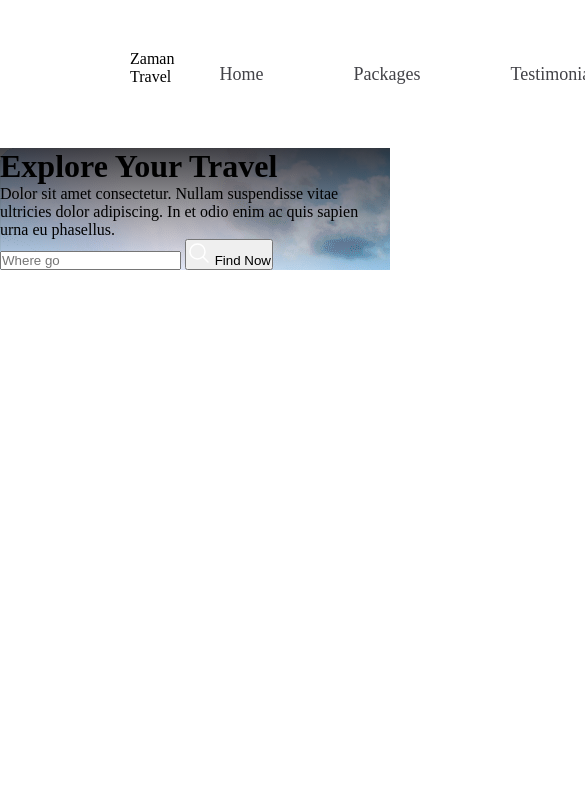
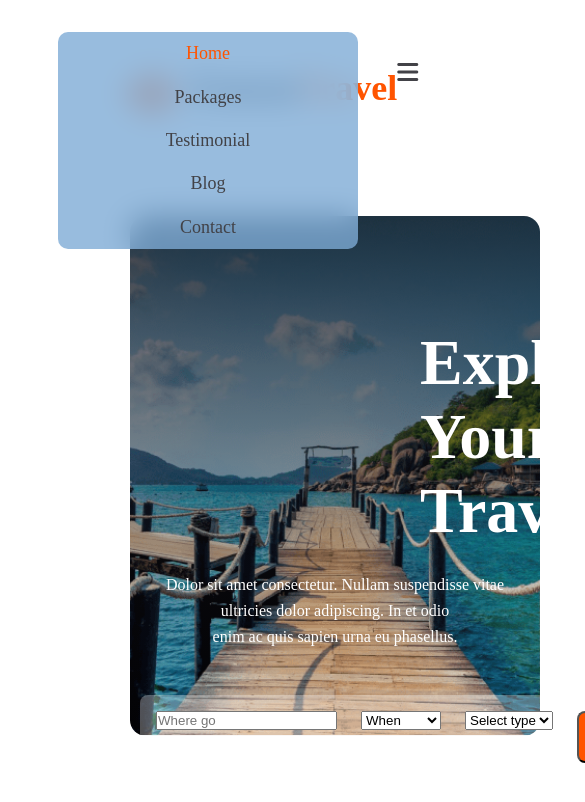
Before and after one commit to DarkMonir/travel_assignment-2, a plain HTML site: page index.html in a window 390 px wide. Shown: the top 802 px of the page, 585 px wide, since content can reach past the window. Drawn offline with Linux system fonts and the light colour scheme.

Commit message:
made nav bar responsive

```diff
--- a/index.html
+++ b/index.html
@@ -3,13 +3,21 @@
   <head>
     <meta charset="UTF-8" />
     <meta name="viewport" content="width=device-width, initial-scale=1.0" />
+    <link
+      rel="stylesheet"
+      href="https://cdnjs.cloudflare.com/ajax/libs/font-awesome/6.5.1/css/all.min.css"
+      integrity="sha512-DTOQO9RWCH3ppGqcWaEA1BIZOC6xxalwEsw9c2QQeAIftl+Vegovlnee1c9QX4TctnWMn13TZye+giMm8e2LwA=="
+      crossorigin="anonymous"
+      referrerpolicy="no-referrer"
+    />
     <title>Monir Travel</title>
     <link rel="stylesheet" href="styles/travel.css" />
   </head>
   <body>
     <header>
       <nav class="nav">
-        <h3></h3>
+        <h3>
+          <span class="icon">
             <svg
               xmlns="http://www.w3.org/2000/svg"
               width="56"
@@ -60,26 +68,57 @@
                     transform="matrix(1.19249e-08 -1 -1 -1.19249e-08 56.0076 48.0002)"
                   />
                 </clipPath>
-            </defs></svg>Zaman Travel
+              </defs></svg></span
+          >Zaman <span class="travel">Travel</span>
         </h3>
 
         <ul>
-          <li><a href="#">Home</a></li>
+          <li>
+            <a href="#"><span class="home">Home</span></a>
+          </li>
           <li><a href="#">Packages</a></li>
           <li><a href="#">Testimonial</a></li>
           <li><a href="#">Blog</a></li>
           <li><a href="#">Contact</a></li>
         </ul>
+        <div class="dropdown-menu">
+          <li>
+            <a href="#"><span class="home">Home</span></a>
+          </li>
+          <li><a href="#">Packages</a></li>
+          <li><a href="#">Testimonial</a></li>
+          <li><a href="#">Blog</a></li>
+          <li><a href="#">Contact</a></li>
+        </div>
+        <div class="toggle-btn">
+          <i class="fa-solid fa-bars"></i>
+        </div>
       </nav>
 
       <div class="banner-container">
         <h1>Explore Your Travel</h1>
         <p>
           Dolor sit amet consectetur. Nullam suspendisse vitae ultricies dolor
-          adipiscing. In et odio enim ac quis sapien urna eu phasellus.
+          adipiscing. In et odio <br />enim ac quis sapien urna eu phasellus.
         </p>
         <div class="banner-input">
+          <div class="input-1">
             <input type="text" placeholder="Where go" />
+          </div>
+          <div class="input-2">
+            <select name="where">
+              <option value="when">When</option>
+              <option value="today">Today</option>
+              <option value="tommorw">Tommorw</option>
+            </select>
+          </div>
+          <div class="input-3">
+            <select name="type">
+              <option value="select type">Select type</option>
+              <option value="normal">Normal</option>
+              <option value="vip">VIP</option>
+            </select>
+          </div>
 
           <button class="btn-primary">
             <svg
@@ -97,7 +136,7 @@
                 stroke-linejoin="round"
               />
             </svg>
-            Find Now
+            <span>Find Now</span>
           </button>
         </div>
       </div>
--- a/styles/travel.css
+++ b/styles/travel.css
@@ -2,7 +2,7 @@
 * {
   padding: 0px;
   margin: 0px;
-  max-width: 1440px;
+  /* max-width: 1440px; */
 }
 
 /* header styles */
@@ -14,23 +14,32 @@ header {
   justify-content: space-between;
   padding: 50px 130px;
 }
-/* .nav svg{
-    width: 48px;
-height: 56.008px;
-padding-right: 0;
-} */
+.travel {
+  color: #ff5400;
+  /* font-family: Mulish; */
+  /* font-size: 36px; */
+  /* font-weight: 800; */
+}
+.icon {
+  position: relative;
+  top: 10px;
+  right: 15px;
+  width: 48px;
+  height: 56.008px;
+  padding-left: 10px;
+}
+
 .nav h3 {
   color: #131318;
   font-family: Mulish;
   font-size: 36px;
   font-weight: 800;
+}
 
-}
 .nav ul {
   display: flex;
   padding-top: 14px;
   padding-right: 30px;
-
 }
 .nav li {
   list-style: none;
@@ -44,11 +53,155 @@ padding-right: 0;
   text-decoration: none;
   color: #424247;
 }
+.nav .toggle-btn{
+  color: #424247;
+  font-size: 1.5rem;
+  cursor: pointer;
+  padding-top: 10px;
+  display: none;
+}
+
+.dropdown-menu{
+  display: none;
+  position: absolute;
+  right: 2rem;
+  top: 2rem;
+  width: 300px;
+  background-color: #7dabd6ca;
+  backdrop-filter: blur(15px);
+  border-radius: 10px;
+  overflow: hidden;
+}
+.dropdown-menu li{
+  padding: 0.7rem;
+  display: flex;
+  flex-direction: column;
+  align-items: center;
+  justify-content: center;
+}
+
+
+.home{
+  color: #FF5400;
+}
 .banner-container {
   background-image: linear-gradient(
       180deg,
       rgba(19, 19, 24, 0.8) 0%,
       rgba(19, 19, 24, 0) 100%
-    ),
-   url(../Images/Group\ 13\ \(1\)\ \(1\).png)
+    ), url(../Images/Group\ 13.png);
+
+  background-size: cover;
+  background-position: center;
+  /* left: 120px; */
+  margin: 50px 130px;
+  /* padding-right: 18px; */
+  /* background-size: 95%; */
+  background-repeat: no-repeat;
+  text-align: center;
+  border-radius: 16px;
+  width: 83%;
+  height: 500px;
 }
+
+.banner-container h1 {
+  color: #fff;
+  font-family: Mulish;
+  font-size: 64px;
+  font-style: normal;
+  font-weight: 800;
+  line-height: normal;
+  padding: 100px 280px 24px;
+}
+
+.banner-container p {
+  color: #fff;
+  /* text-align: center; */
+  font-family: Mulish;
+  font-size: 16px;
+  font-style: normal;
+  font-weight: 400;
+  line-height: 26px; /* 162.5% */
+}
+.banner-input {
+  border-radius: 8px;
+  background: rgba(255, 255, 255, 0.3);
+  display: inline-flex;
+  margin-top: 45px;
+  padding: 16px 16px;
+  align-items: flex-start;
+  gap: 24px;
+}
+.btn-primary{
+  border-radius: 8px;
+background: #FF5400;
+width: 174px;
+height: 52px;
+flex-shrink: 0;
+
+}
+.btn-primary svg{
+  width: 24px;
+height: 24px;
+flex-shrink: 0;
+position: relative;
+right: 10px;
+top: 2.5px;
+}
+.btn-primary span{
+  color: white;
+  text-align: center;
+  font-family: Mulish;
+  font-size: 16px;
+  font-style: normal;
+  font-weight: 700;
+  line-height: normal;
+  position: relative;
+  bottom: 3px;
+}
+/* .input-1{
+  width: 174px;
+height: 52px;
+flex-shrink: 0;
+border-radius: 8px;
+background: #FFF;
+border-color: none;
+} */
+
+
+
+
+
+
+
+
+
+
+
+
+
+/* Responsive Design */
+
+
+@media screen and (max-width:600px){
+  .nav ul{
+    display: none;
+  }
+  .nav h3{
+    display: inline-flex;
+    justify-content: center;
+    align-items: center;
+    padding-top: 10px;
+  }
+  .nav .toggle-btn{
+    display: block;
+  }
+  .dropdown-menu{
+    display: block;
+  }
+
+  .banner-container{
+    width: 100%;
+    padding: 10px;
+  }
+}
```
Also changed, not shown: Images/Group 13.png (renamed from Images/Group 13 (1) (1).png). Lines whose indentation alone changed are shown as unchanged.
